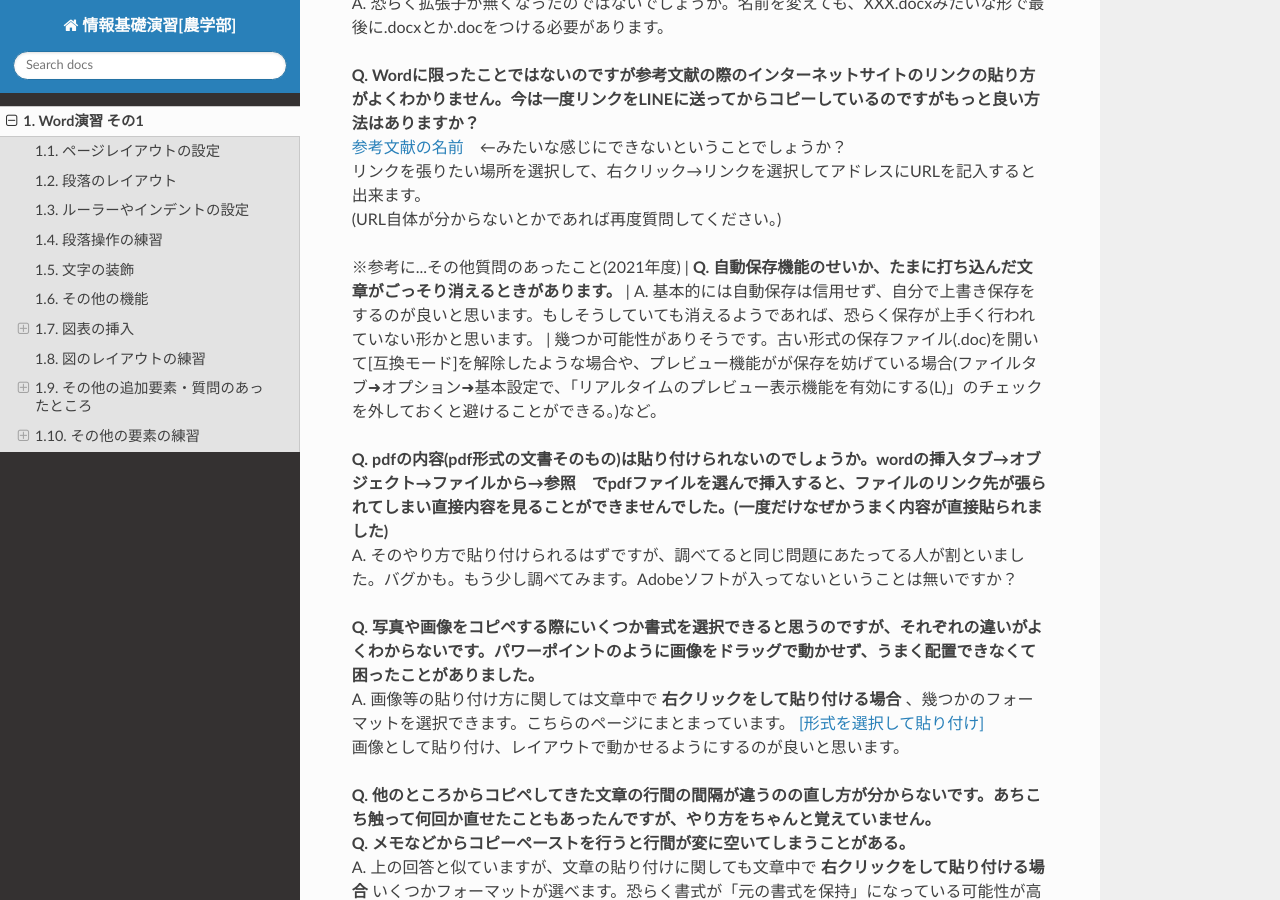
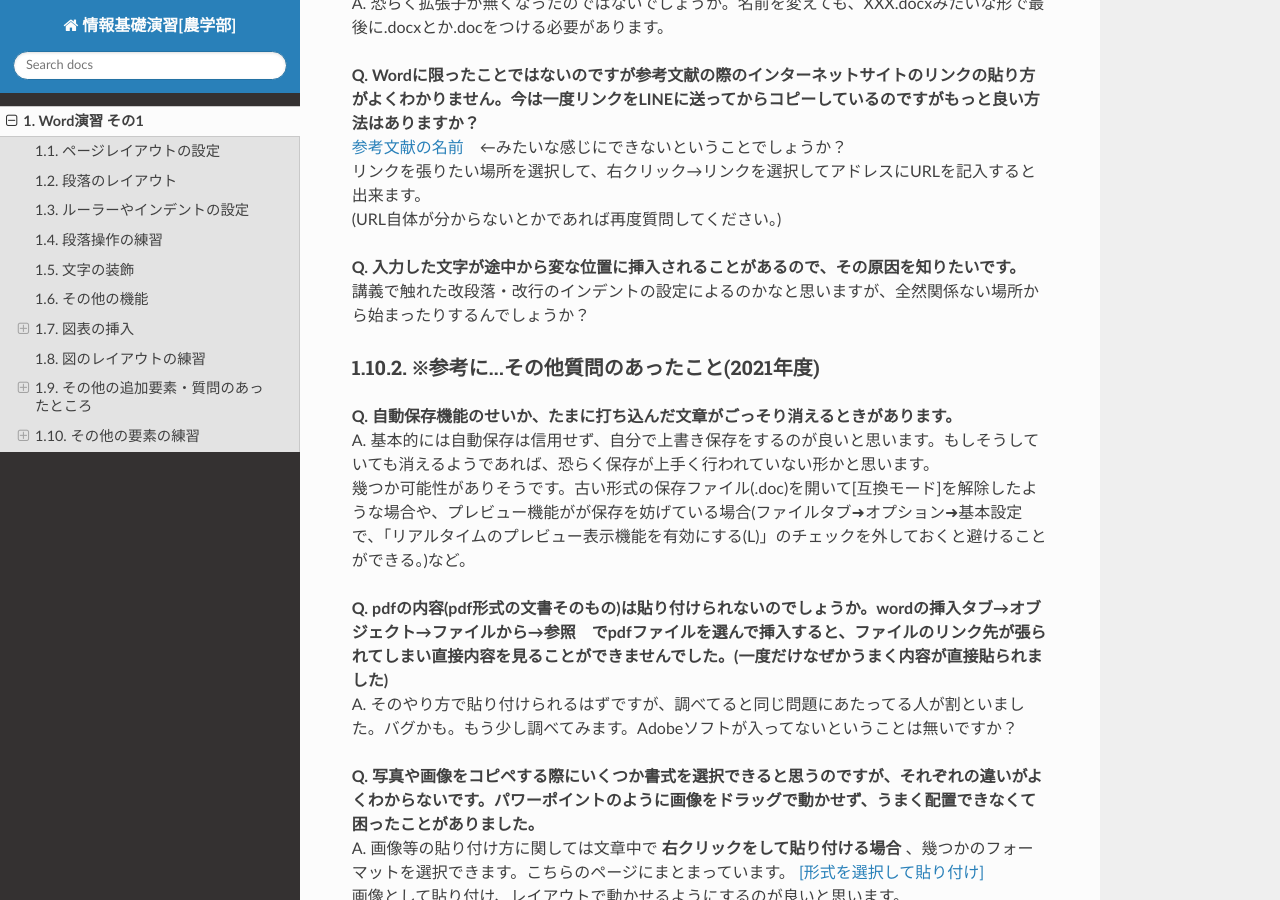
Before and after one commit to slt666666/basic_informatics_2022, a Sphinx documentation site: the page built from source/word_1.rst, in a window 1280 px wide and 900 px high, scrolled down 18878 px. Built offline with Sphinx 7.4.7 and the Read the Docs theme 2.0.0, drawn with Linux system fonts in a browser that asks for light colours.

Commit message:
Update word_1.rst

```diff
--- a/source/word_1.rst
+++ b/source/word_1.rst
@@ -316,7 +316,11 @@ xの2乗                        x^2
 | リンクを張りたい場所を選択して、右クリック→リンクを選択してアドレスにURLを記入すると出来ます。
 | (URL自体が分からないとかであれば再度質問してください。)
 
+| **Q. 入力した文字が途中から変な位置に挿入されることがあるので、その原因を知りたいです。**
+| 講義で触れた改段落・改行のインデントの設定によるのかなと思いますが、全然関係ない場所から始まったりするんでしょうか？
+
 ※参考に...その他質問のあったこと(2021年度)
+------------------------
 | **Q. 自動保存機能のせいか、たまに打ち込んだ文章がごっそり消えるときがあります。**
 | A. 基本的には自動保存は信用せず、自分で上書き保存をするのが良いと思います。もしそうしていても消えるようであれば、恐らく保存が上手く行われていない形かと思います。
 | 幾つか可能性がありそうです。古い形式の保存ファイル(.doc)を開いて[互換モード]を解除したような場合や、プレビュー機能がが保存を妨げている場合(ファイルタブ➜オプション➜基本設定で、「リアルタイムのプレビュー表示機能を有効にする(L)」のチェックを外しておくと避けることができる。)など。
```
